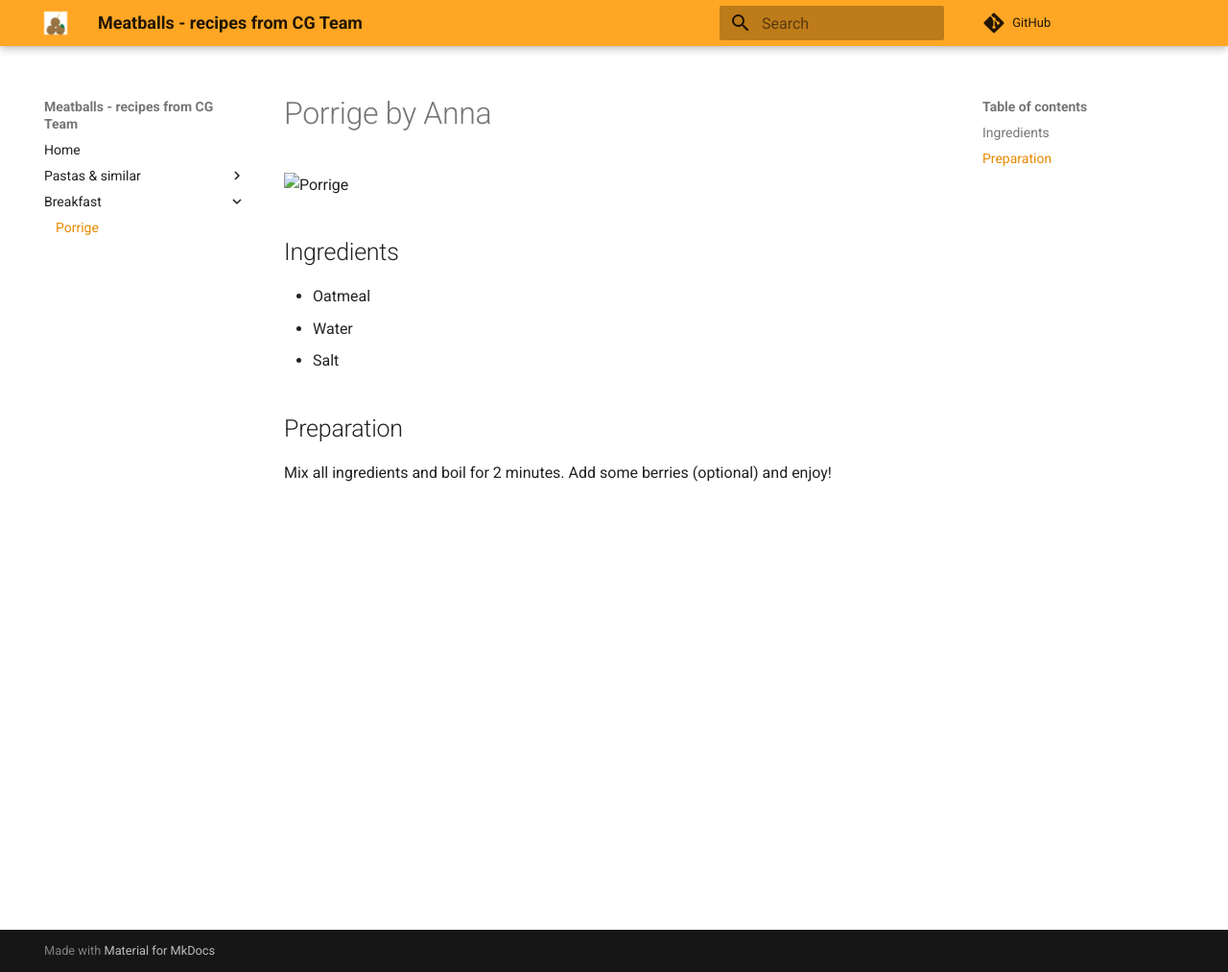
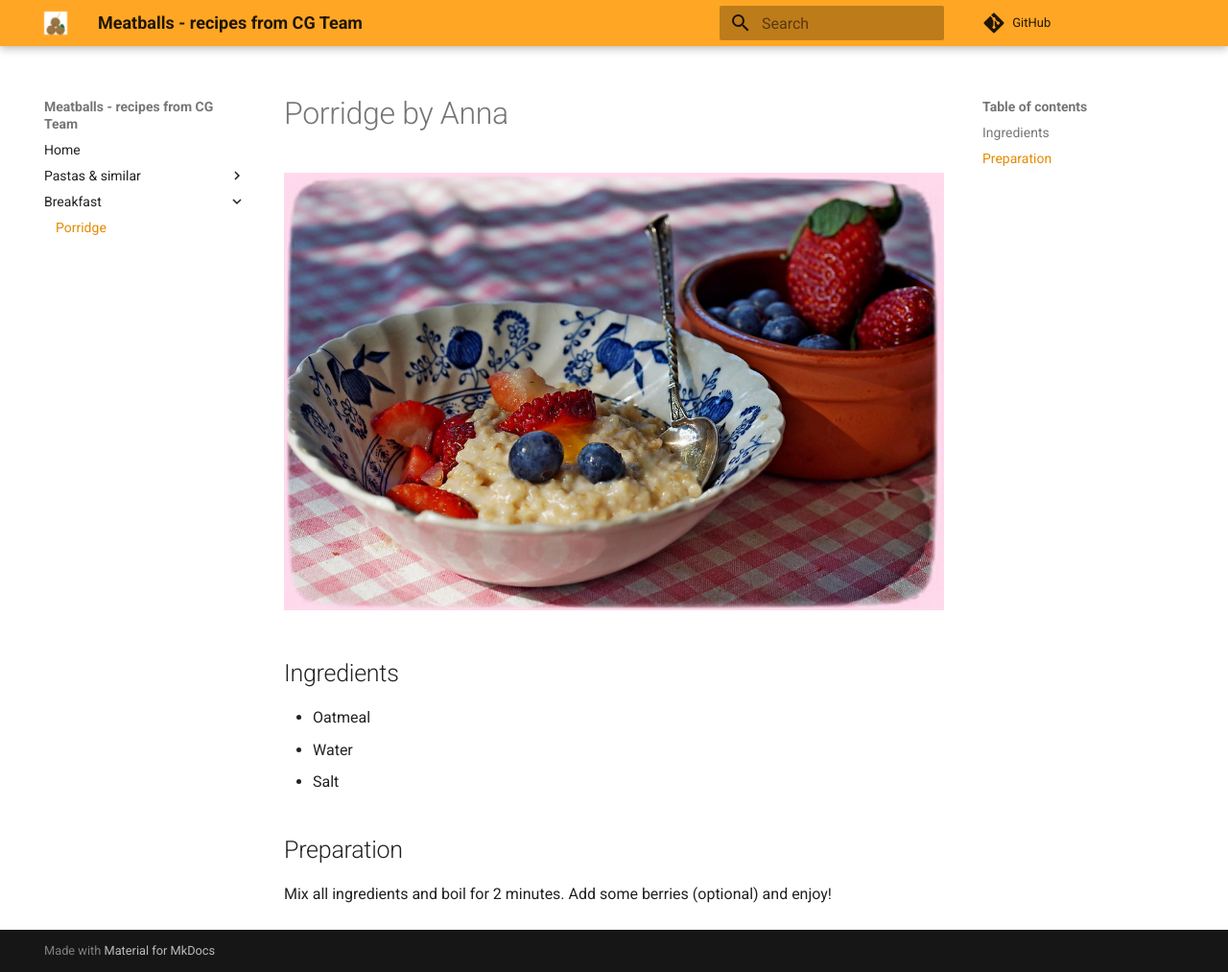
Before and after one commit to Clinical-Genomics/meatballs, an MkDocs documentation site: the page built from docs/breakfast/porridge.md, in a window 1280 px wide and 1013 px high. Shown: the whole window at 96% size. Built offline with MkDocs 1.6.1 and Material for MkDocs 9.7.7, drawn with Linux system fonts in a browser that asks for light colours; comment, search, counter and statistics services are not loaded.

Commit message:
Fixed a typo according to review

```diff
--- a/docs/breakfast/porrige.md
+++ b/docs/breakfast/porridge.md
@@ -1,6 +1,6 @@
-# Porrige by Anna
+# Porridge by Anna
 
-![Porrige](../img/porridge.jpeg)
+![Porridge](../img/porridge.jpeg)
 
 ## Ingredients
 - Oatmeal
--- a/mkdocs.yml
+++ b/mkdocs.yml
@@ -27,4 +27,4 @@ nav:
   - Pastas & similar:
       - Gnocchi with Pumpkin: "main-courses/pastas/gnocchi_with_pumpkin.md"
   - Breakfast:
-      - Porrige: "breakfast/porrige.md"
+      - Porridge: "breakfast/porridge.md"
```
Also changed, not shown: docs/img/porridge.jpeg (renamed from docs/img/porrige.jpeg).
